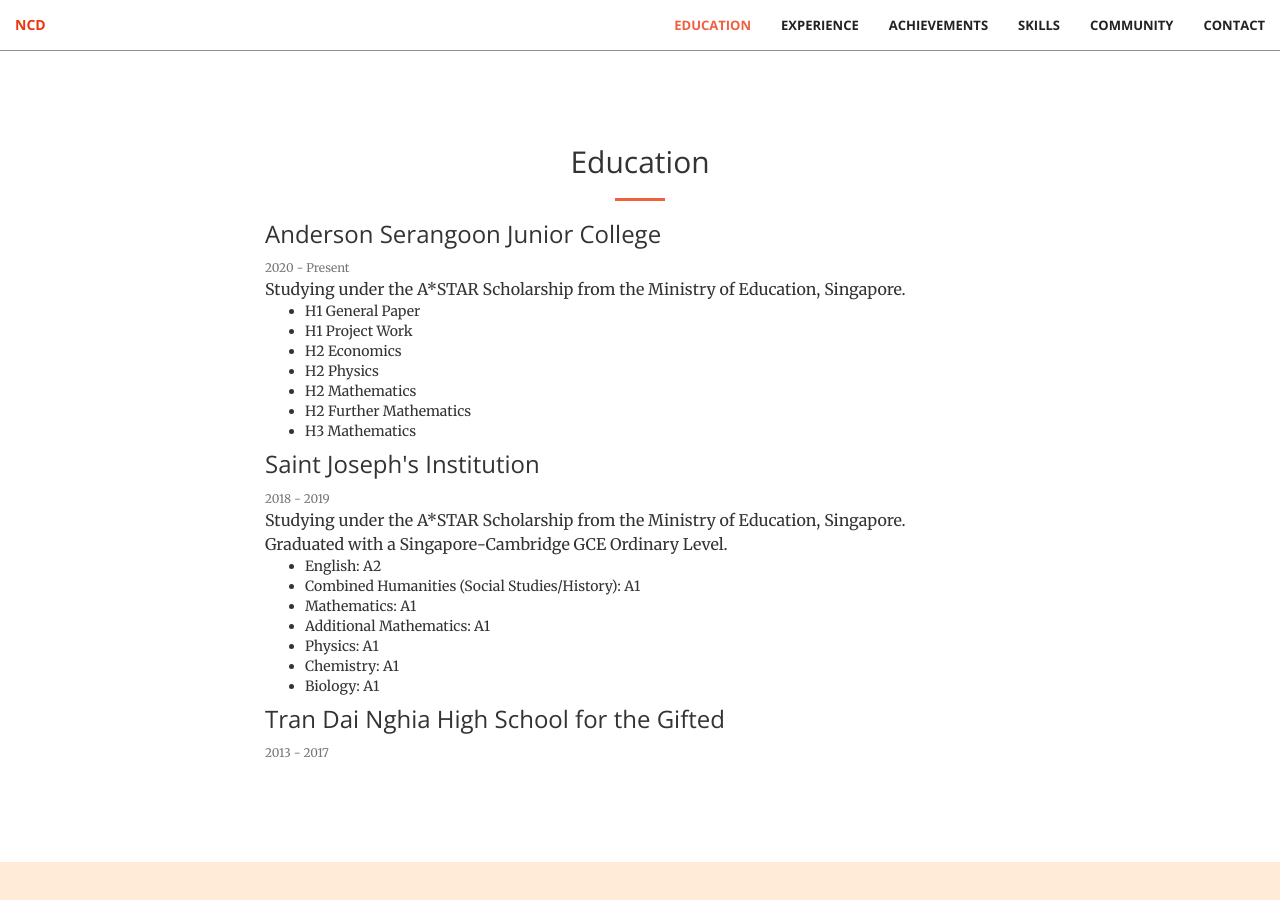
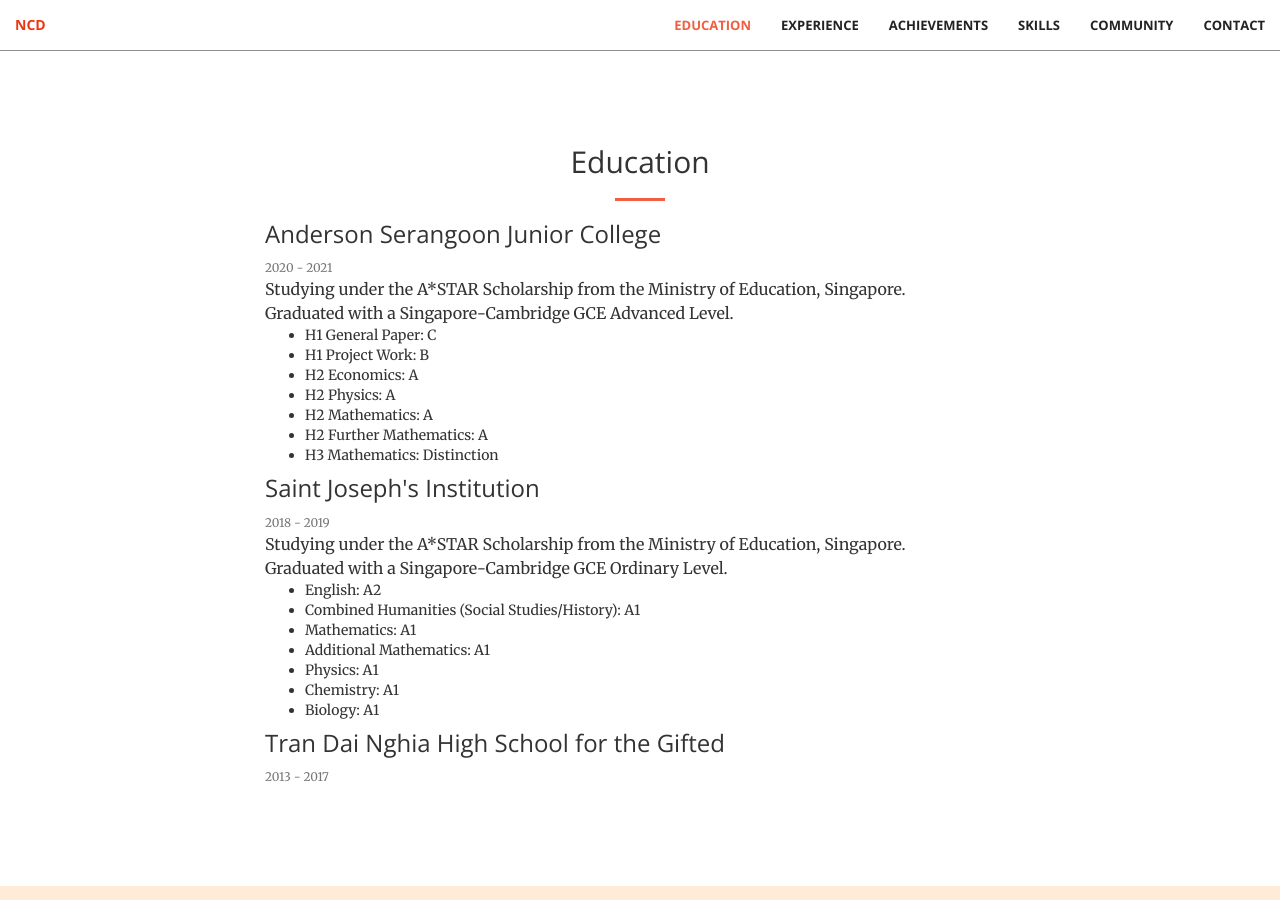
Before and after one commit to ncduy0303/archive_portfolio, a Jekyll site: the page built from index.html, in a window 1280 px wide and 900 px high, scrolled down 855 px. Built offline with Jekyll 4.4.1, drawn with Linux system fonts in a browser that asks for light colours; some of the changed text lies outside the part shown.

Commit message:
Update info

```diff
--- a/_data/achievements.json
+++ b/_data/achievements.json
@@ -2,6 +2,8 @@
     {
         "year": 2021,
         "achievements": [
+            "ASRJC Alpha Scholars Programme - Certificate of Accomplishment",
+            "ASRJC Outstanding Contribution Award",
             "ASRJC School Award - 1st in H3 Mathematics",
             "Singapore Mathematical Olympiad (SMO) 2021 (Open) - Silver Award",
             "DSTA BrainHack Today I Learned AI Camp 2021 (JC/IP/ITE/Polytechnic) - Team 1st Runner-Up",
--- a/_includes/community.html
+++ b/_includes/community.html
@@ -15,6 +15,11 @@
                 <p>Volunteer of <a href="https://team.vnoi.info/">Vietnamese Olympiad in Informatics Community</a>. Creating educational contents in informatics for Vietnamese students.</p>
             </div>
             <div class="col-lg-8 col-lg-offset-2">
+                <h3 class="section-heading">ASRJC STEM Inc. Vice-President</h3>
+                <small class="text-muted">February 2020 - June 2021</small>
+                <p>In charge of organising the curriculum for my club.</p>
+            </div>
+            <div class="col-lg-8 col-lg-offset-2">
                 <h3 class="section-heading">BHT Volunteer</h3>
                 <small class="text-muted">January 2018 - December 2018</small>
                 <p>Head Of Program Management of <a href="https://www.facebook.com/baygiotinhh">Bay Gio Tinh non-profit organisation</a>. Planning activites for students in Ho Chi Minh City to hone soft skills.</p>
--- a/_includes/education.html
+++ b/_includes/education.html
@@ -11,16 +11,17 @@
         <div class="row">
             <div class="col-lg-8 col-lg-offset-2">
                 <h3 class="section-heading">Anderson Serangoon Junior College</h3>
-                <small class="text-muted">2020 - Present</small>
+                <small class="text-muted">2020 - 2021</small>
                 <p class="bottom-margin-0">Studying under the A*STAR Scholarship from the Ministry of Education, Singapore.</p>
+                <p class="bottom-margin-0">Graduated with a Singapore-Cambridge GCE Advanced Level.</p>
                 <ul>
-                    <li>H1 General Paper</li>
-                    <li>H1 Project Work</li>
-                    <li>H2 Economics</li>
-                    <li>H2 Physics</li>
-                    <li>H2 Mathematics</li>
-                    <li>H2 Further Mathematics</li>
-                    <li>H3 Mathematics</li>
+                    <li>H1 General Paper: C</li>
+                    <li>H1 Project Work: B</li>
+                    <li>H2 Economics: A</li>
+                    <li>H2 Physics: A</li>
+                    <li>H2 Mathematics: A</li>
+                    <li>H2 Further Mathematics: A</li>
+                    <li>H3 Mathematics: Distinction</li>
                 </ul>
             </div>
         </div>
--- a/_includes/experience.html
+++ b/_includes/experience.html
@@ -10,9 +10,10 @@
     <div class="container">
         <div class="row">
             <div class="col-lg-8 col-lg-offset-2">
-                <h3 class="section-heading">Coming Soon</h3>
-                <small class="text-muted">Present - ?</small>
-                <p>Actively looking for my first professional work/intership experience.</p>
+                <h3 class="section-heading">A*STAR Institute for Infocomm Research (I2R)</h3>
+                <small class="text-muted">January 2022 - April 2022</small>
+                <p>Student Intern at the Aural & Language Intelligence (ALI) Department</p>
+                <p>Development of Vietnamese Neural Machine Translation Engine</p>
             </div>
         </div>
     </div>
```
